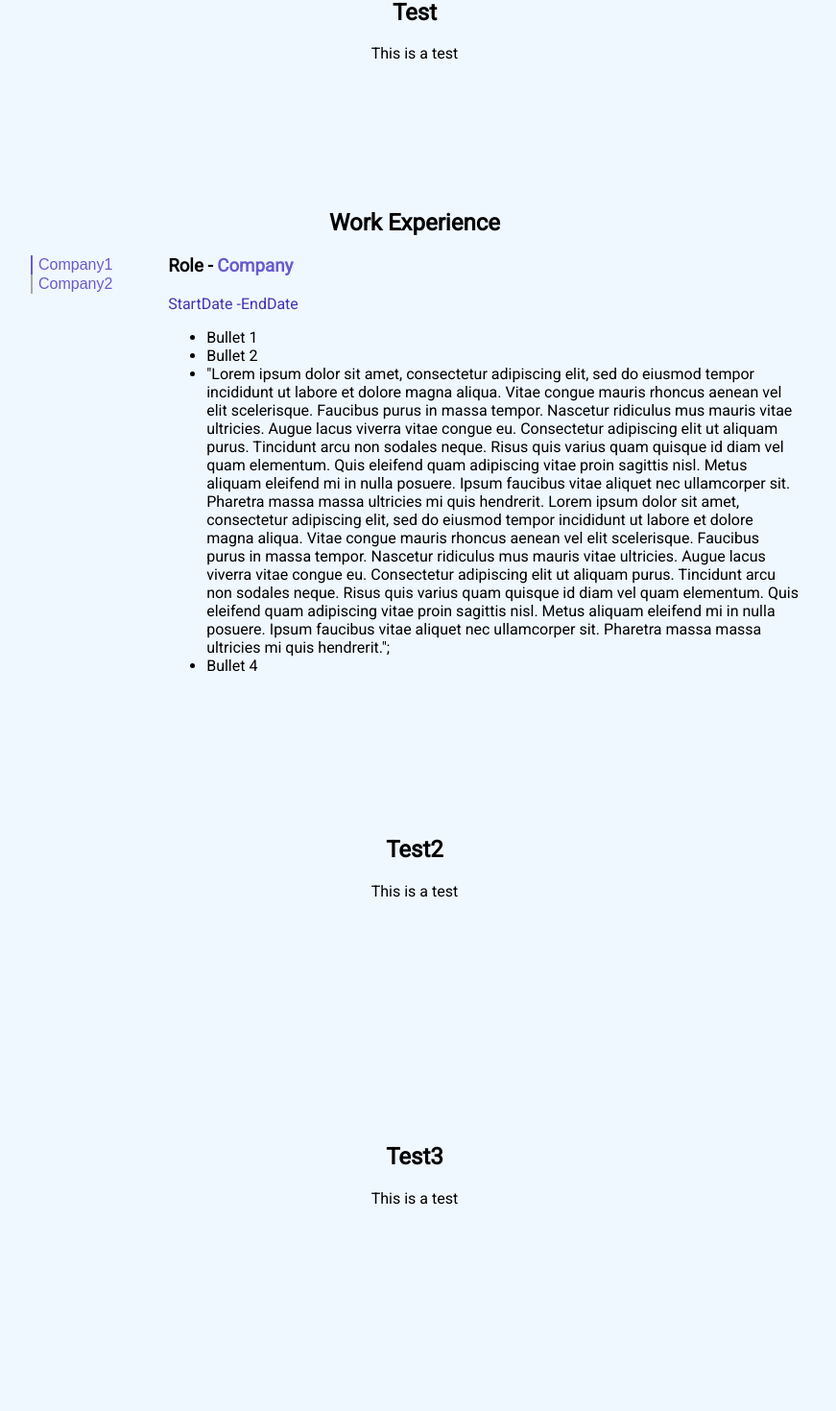
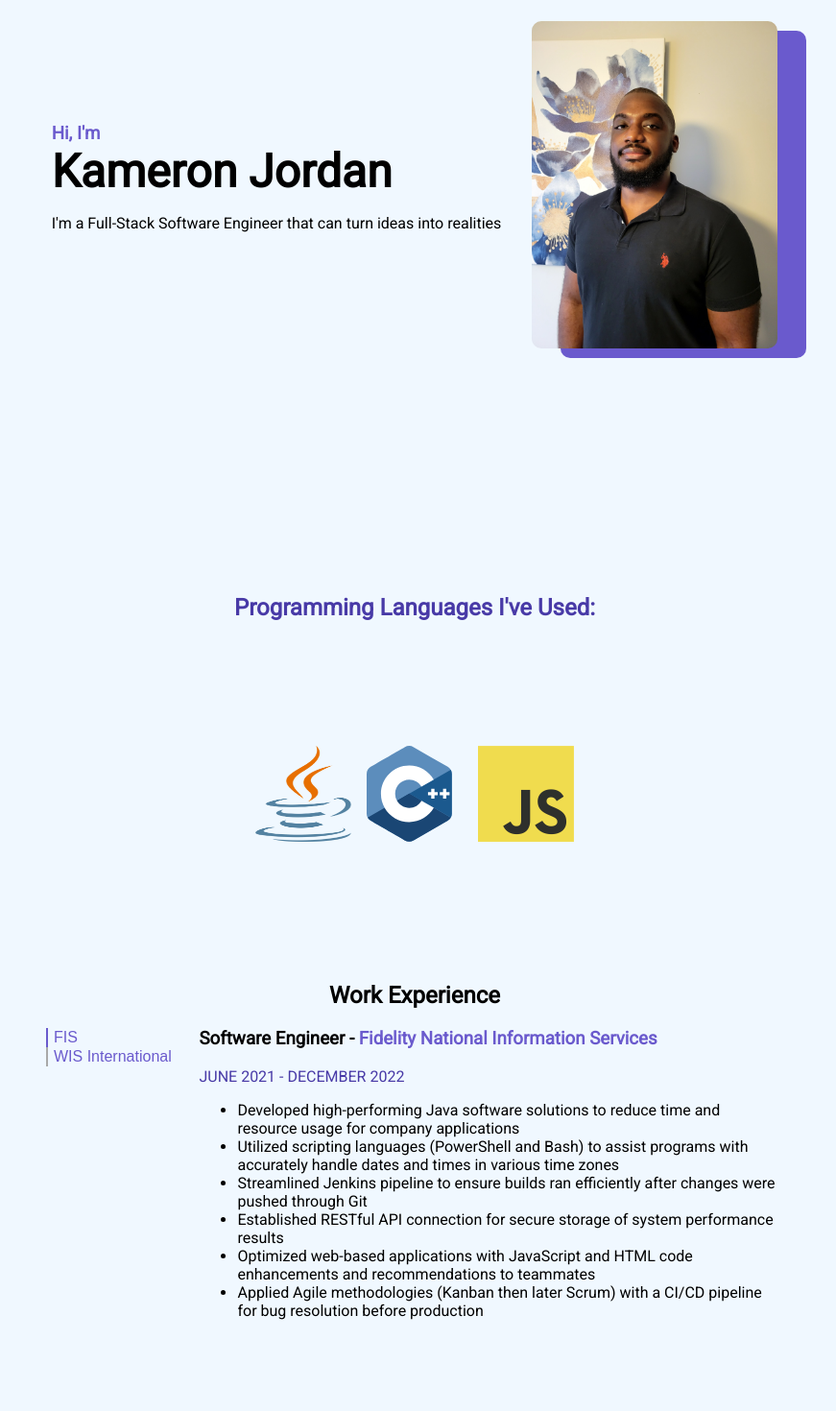
Before and after one commit to KJordan95/portfolio-website, a React (Vite) app: page / in a window 1280 px wide. Shown: the part 138-1608 px from the top of the page at 96% size, without its empty margins (208-1079 px from the left). Built offline with nearby package versions, Linux system fonts and the light colour scheme.

Commit message:
added info to experience section and profile picture

```diff
--- a/src/App.css
+++ b/src/App.css
@@ -3,6 +3,7 @@
 :root {
   color-scheme: light dark;
   accent-color: slateblue;
+  --secondary-accent-color: rgb(72, 58, 167);
 }
 
 .App {
@@ -61,7 +62,7 @@ a {
 .links a {
   color: white;
   text-decoration: none;
-  border-bottom: 3px solid white;
+  border-bottom: 3px solid var(--accent-color);
   margin: 10px;
 }
 
@@ -80,6 +81,11 @@ section {
 
 .show {
   opacity: 1;
+}
+
+.logo-title {
+  color: var(--secondary-accent-color);
+  margin-top: 15rem;
 }
 
 .logos {
--- a/src/components/sections/experience-section.tsx
+++ b/src/components/sections/experience-section.tsx
@@ -16,13 +16,13 @@ export const ExperienceSection = () => {
         <div className="company">
           <TabNavItem
             id={"company1"}
-            title={"Company1"}
+            title={"FIS"}
             activeTab={activeTab}
             setActiveTab={setActiveTab}
           ></TabNavItem>
           <TabNavItem
             id={"company2"}
-            title={"Company2"}
+            title={"WIS International"}
             activeTab={activeTab}
             setActiveTab={setActiveTab}
           ></TabNavItem>
@@ -30,38 +30,36 @@ export const ExperienceSection = () => {
         <div className="experience-container">
           <TabContent id={"company1"} activeTab={activeTab}>
             <ExperienceDeails
-              title={"Role"}
-              company={"Company"}
-              dateRange={"StartDate -EndDate"}
+              title={"Software Engineer"}
+              company={"Fidelity National Information Services"}
+              dateRange={"JUNE 2021 - DECEMBER 2022"}
             >
               <ul>
-                <li>Bullet 1</li>
-                <li>Bullet 2</li>
                 <li>
-                  "Lorem ipsum dolor sit amet, consectetur adipiscing elit, sed
-                  do eiusmod tempor incididunt ut labore et dolore magna aliqua.
-                  Vitae congue mauris rhoncus aenean vel elit scelerisque.
-                  Faucibus purus in massa tempor. Nascetur ridiculus mus mauris
-                  vitae ultricies. Augue lacus viverra vitae congue eu.
-                  Consectetur adipiscing elit ut aliquam purus. Tincidunt arcu
-                  non sodales neque. Risus quis varius quam quisque id diam vel
-                  quam elementum. Quis eleifend quam adipiscing vitae proin
-                  sagittis nisl. Metus aliquam eleifend mi in nulla posuere.
-                  Ipsum faucibus vitae aliquet nec ullamcorper sit. Pharetra
-                  massa massa ultricies mi quis hendrerit. Lorem ipsum dolor sit
-                  amet, consectetur adipiscing elit, sed do eiusmod tempor
-                  incididunt ut labore et dolore magna aliqua. Vitae congue
-                  mauris rhoncus aenean vel elit scelerisque. Faucibus purus in
-                  massa tempor. Nascetur ridiculus mus mauris vitae ultricies.
-                  Augue lacus viverra vitae congue eu. Consectetur adipiscing
-                  elit ut aliquam purus. Tincidunt arcu non sodales neque. Risus
-                  quis varius quam quisque id diam vel quam elementum. Quis
-                  eleifend quam adipiscing vitae proin sagittis nisl. Metus
-                  aliquam eleifend mi in nulla posuere. Ipsum faucibus vitae
-                  aliquet nec ullamcorper sit. Pharetra massa massa ultricies mi
-                  quis hendrerit.";
+                  Developed high-performing Java software solutions to reduce
+                  time and resource usage for company applications
                 </li>
-                <li>Bullet 4</li>
+                <li>
+                  Utilized scripting languages (PowerShell and Bash) to assist
+                  programs with accurately handle dates and times in various
+                  time zones
+                </li>
+                <li>
+                  Streamlined Jenkins pipeline to ensure builds ran efficiently
+                  after changes were pushed through Git
+                </li>
+                <li>
+                  Established RESTful API connection for secure storage of
+                  system performance results
+                </li>
+                <li>
+                  Optimized web-based applications with JavaScript and HTML code
+                  enhancements and recommendations to teammates
+                </li>
+                <li>
+                  Applied Agile methodologies (Kanban then later Scrum) with a
+                  CI/CD pipeline for bug resolution before production
+                </li>
               </ul>
             </ExperienceDeails>
           </TabContent>
--- a/src/components/sections/text-section.tsx
+++ b/src/components/sections/text-section.tsx
@@ -1,8 +1,10 @@
+import { ReactNode } from "react";
 import { IntersectionObserverReference } from "./intersection-observer-reference";
 
 interface TextSectionInterface {
   title: string;
   body: string;
+  children: ReactNode;
 }
 
 export const TextSection = (props: TextSectionInterface) => {
@@ -11,8 +13,9 @@ export const TextSection = (props: TextSectionInterface) => {
   return (
     <>
       <section className="hidden" ref={containRef}>
-        <h2>{props.title}</h2>
-        {props.body}
+        {/* <h2>{props.title}</h2> */}
+        {props.children}
+        {/* {props.body} */}
       </section>
     </>
   );
--- a/src/pages/home/home.css
+++ b/src/pages/home/home.css
@@ -1,10 +1,41 @@
 :root {
   --accent-color: slateblue;
+  --secondary-accent-color: rgb(72, 58, 167);
+}
+
+.home-intro-container {
+  display: flex;
+  flex-wrap: wrap;
+  align-items: center;
+}
+
+.home-intro-text {
+  text-align: left;
+  margin: 10rem 1rem 1rem auto;
+}
+
+.home-intoduction {
+  color: var(--accent-color);
+  margin: 0;
+}
+
+.home-name {
+  font-size: 3rem;
+  margin-top: 0;
+  margin-bottom: 0;
+}
+
+.home-profile-pic {
+  height: 20%;
+  width: 20%;
+  margin: 10rem auto 1rem 1rem;
+  border-radius: 10px;
+  filter: drop-shadow(30px 10px var(--accent-color));
 }
 
 .company {
   position: relative;
-  width: 150px;
+  width: 11rem;
   max-width: 15rem;
   overflow-y: auto;
 }
@@ -22,6 +53,10 @@
   font-size: 1rem;
 }
 
+.company-button:hover {
+  background-color: rgba(128, 128, 128, 0.1);
+}
+
 .company-button[aria-selected="true"] {
   border-left-color: var(--accent-color);
 }
@@ -35,6 +70,8 @@
 
 .experiences {
   display: flex;
+  margin: 1rem;
+  min-height: 350px;
 }
 
 .experience-container {
@@ -68,10 +105,21 @@
 }
 
 .work-details-date-range {
-  color: rgb(67, 51, 176);
+  color: var(--secondary-accent-color);
 }
 
 @media (max-width: 700px) {
+  .home-intro-text {
+    text-align: left;
+    margin-left: 1rem;
+  }
+
+  .home-profile-pic {
+    height: 50%;
+    width: 50%;
+    margin: 1rem auto;
+  }
+
   .company {
     display: flex;
     overflow-x: auto;
@@ -94,6 +142,7 @@
     align-content: center;
     place-items: center;
     padding: 0px 10px;
+    min-height: 0px;
   }
 
   .experience-container {
--- a/src/pages/home/home.tsx
+++ b/src/pages/home/home.tsx
@@ -3,6 +3,7 @@ import { TextSection } from "@/components/sections/text-section";
 import CppLogo from "@/assets/img/Cpp-logo.svg";
 import JSLogo from "@/assets/img/JavaScript-logo.png";
 import JavaLogo from "@/assets/img/Java-logo.png";
+import ProfilePic from "@/assets/img/Profile-Pic.jpg";
 import "./home.css";
 import { ExperienceSection } from "@/components/sections/experience-section";
 
@@ -11,13 +12,28 @@ export const Home = () => {
 
   return (
     <div>
-      <TextSection title="Test" body="This is a test" />
-      <ExperienceSection></ExperienceSection>
-      <TextSection title="Test2" body="This is a test" />
-      <TextSection title="Test3" body="This is a test" />
-      <TextSection title="Test4" body="This is a test" />
+      <TextSection title="Test" body="This is a test">
+        <div className="home-intro-container">
+          <div className="home-intro-text">
+            <h3 className="home-intoduction">Hi, I'm</h3>
+            <h1 className="home-name">Kameron Jordan</h1>
+            <p className="home-description">
+              I'm a Full-Stack Software Engineer that can turn ideas into
+              realities
+            </p>
+          </div>
+          <img
+            className="home-profile-pic"
+            src={ProfilePic}
+            alt="Profile Picture"
+            // height="100px"
+            // width="100px"
+          />
+        </div>
+      </TextSection>
 
       <section>
+        <h1 className="logo-title">Programming Languages I've Used:</h1>
         <div className="logos">
           <ImageSection
             imgSrc={JavaLogo}
@@ -39,6 +55,8 @@ export const Home = () => {
           />
         </div>
       </section>
+
+      <ExperienceSection></ExperienceSection>
     </div>
   );
 };
```
Also changed, not shown: src/assets/img/Profile-Pic.jpg (added).
